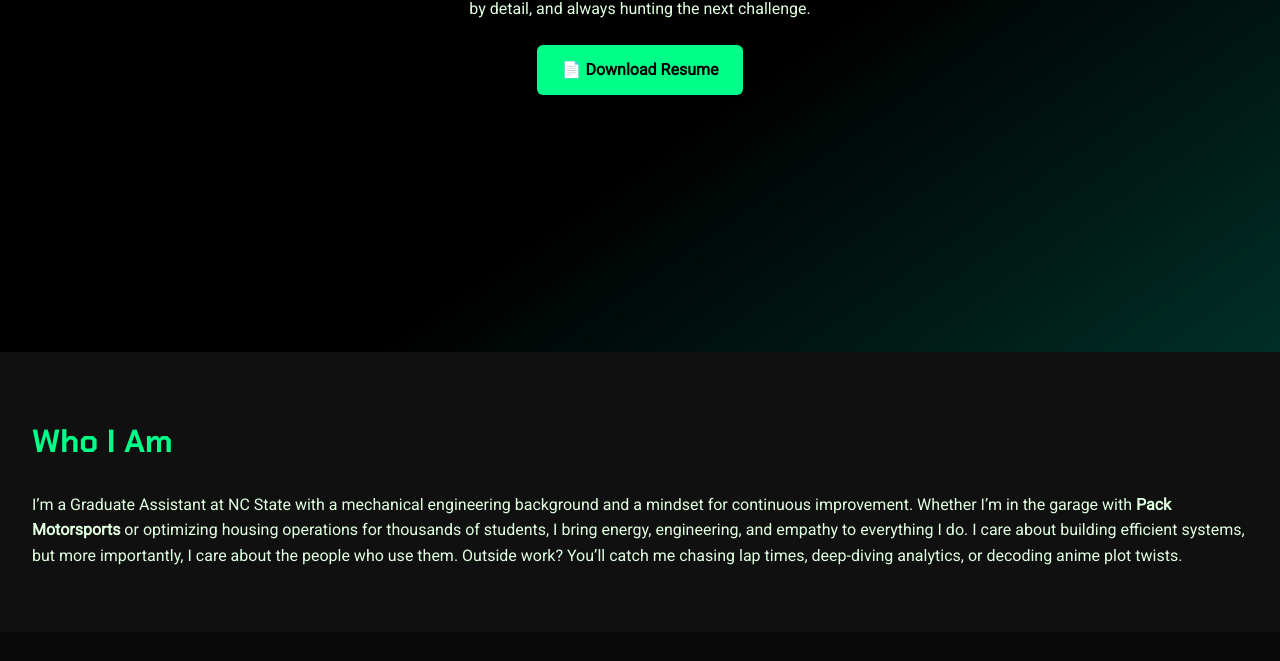
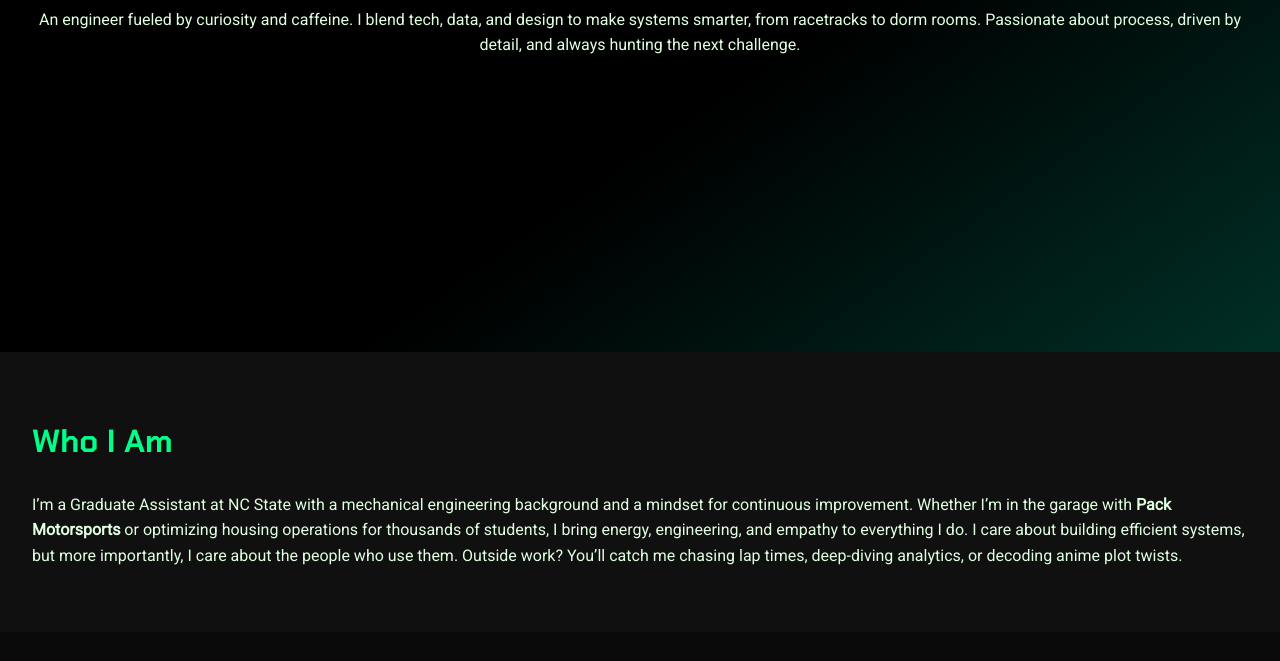
Before and after one commit to ASTIN-HC/my-portfolio, a plain HTML site: page index.html in a window 1280 px wide. Shown: the part 439-1100 px from the top of the page. Drawn offline with nearby package versions, Linux system fonts and the light colour scheme.

Commit message:
Update index.html

```diff
--- a/index.html
+++ b/index.html
@@ -24,8 +24,7 @@
     <section class="hero">
       <div class="hero-text">
         <h2 class="glow"><span id="typed-text"></span><span class="cursor">|</span></h2>
-        <p class="fade-in">An engineer fueled by curiosity and caffeine. I blend tech, data, and design to make systems smarter — from racetracks to dorm rooms. Passionate about process, driven by detail, and always hunting the next challenge.</p>
-        <a class="btn pulse" href="Astin_Andrews_CV.pdf" download>📄 Download Resume</a>
+        <p class="fade-in">An engineer fueled by curiosity and caffeine. I blend tech, data, and design to make systems smarter, from racetracks to dorm rooms. Passionate about process, driven by detail, and always hunting the next challenge.</p>
       </div>
     </section>
   </header>
```
